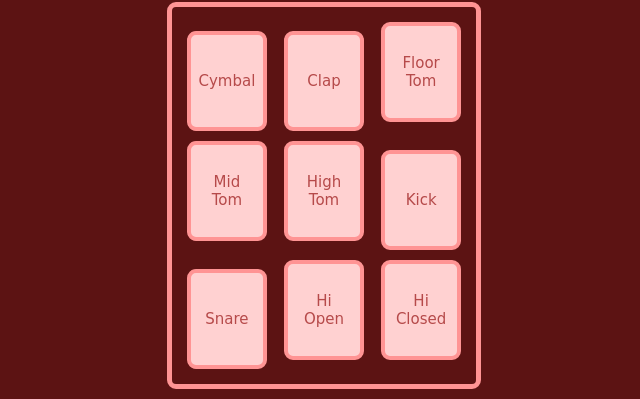
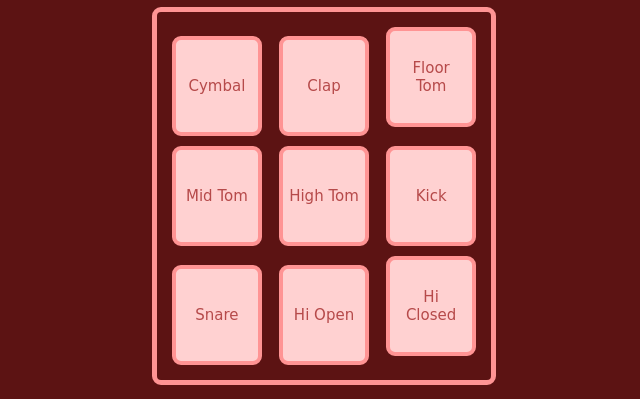
Before and after one commit to CrypticMango/vanilla-javascript-drum-kit-2022, a plain HTML site: page index.html in a window 1280 px wide. Shown: the part 217-616 px from the top of the page, without its empty margins (316-956 px from the left). Drawn offline with Linux system fonts and the light colour scheme; a web font is replaced by a local one.

Commit message:
changed button width

```diff
--- a/style.css
+++ b/style.css
@@ -21,7 +21,7 @@ a {
 }
 
 button {
-    width: 80px;
+    width: 90px;
     height: 100px;
     border-radius: 9px;
     background-color: #FFD1D1;
```
